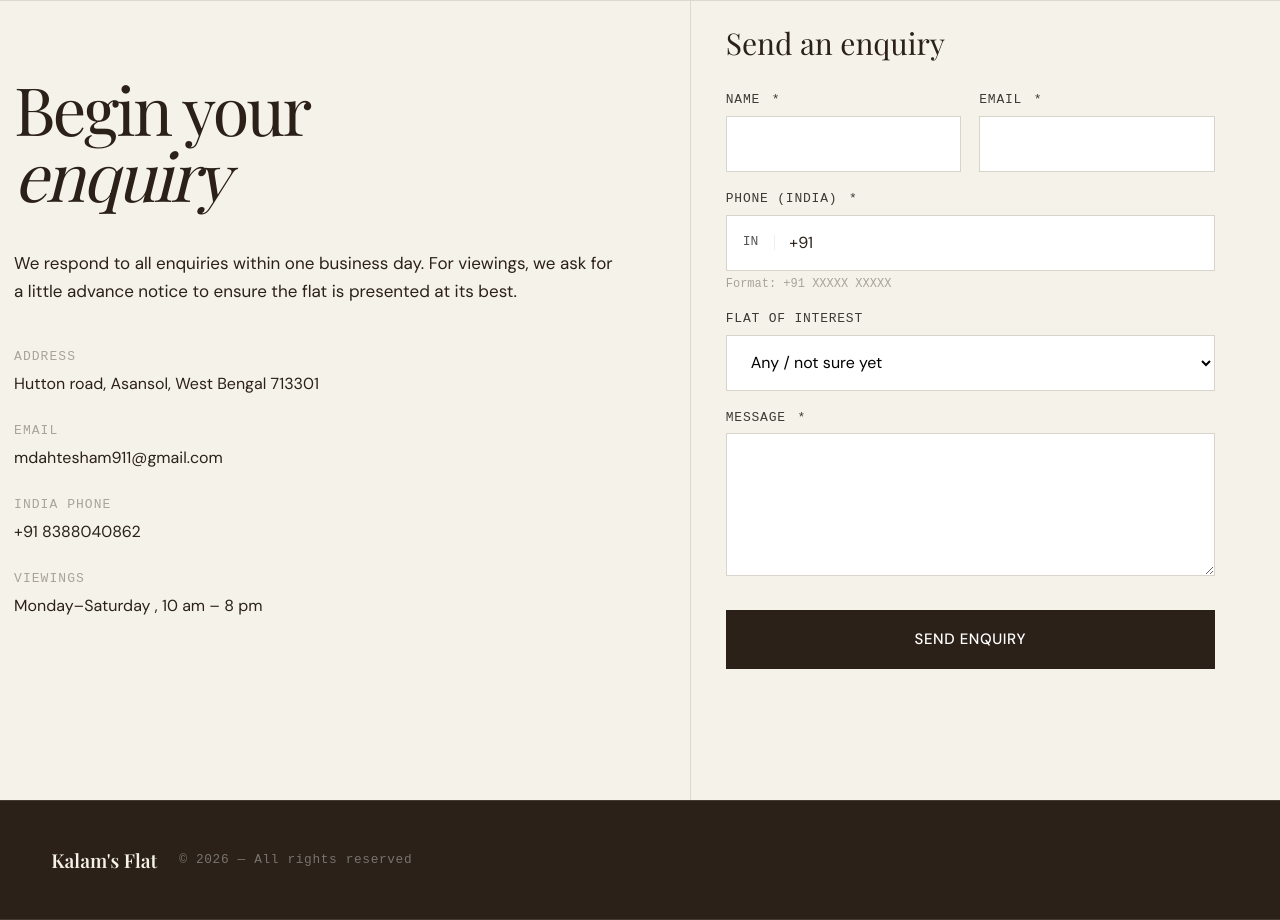
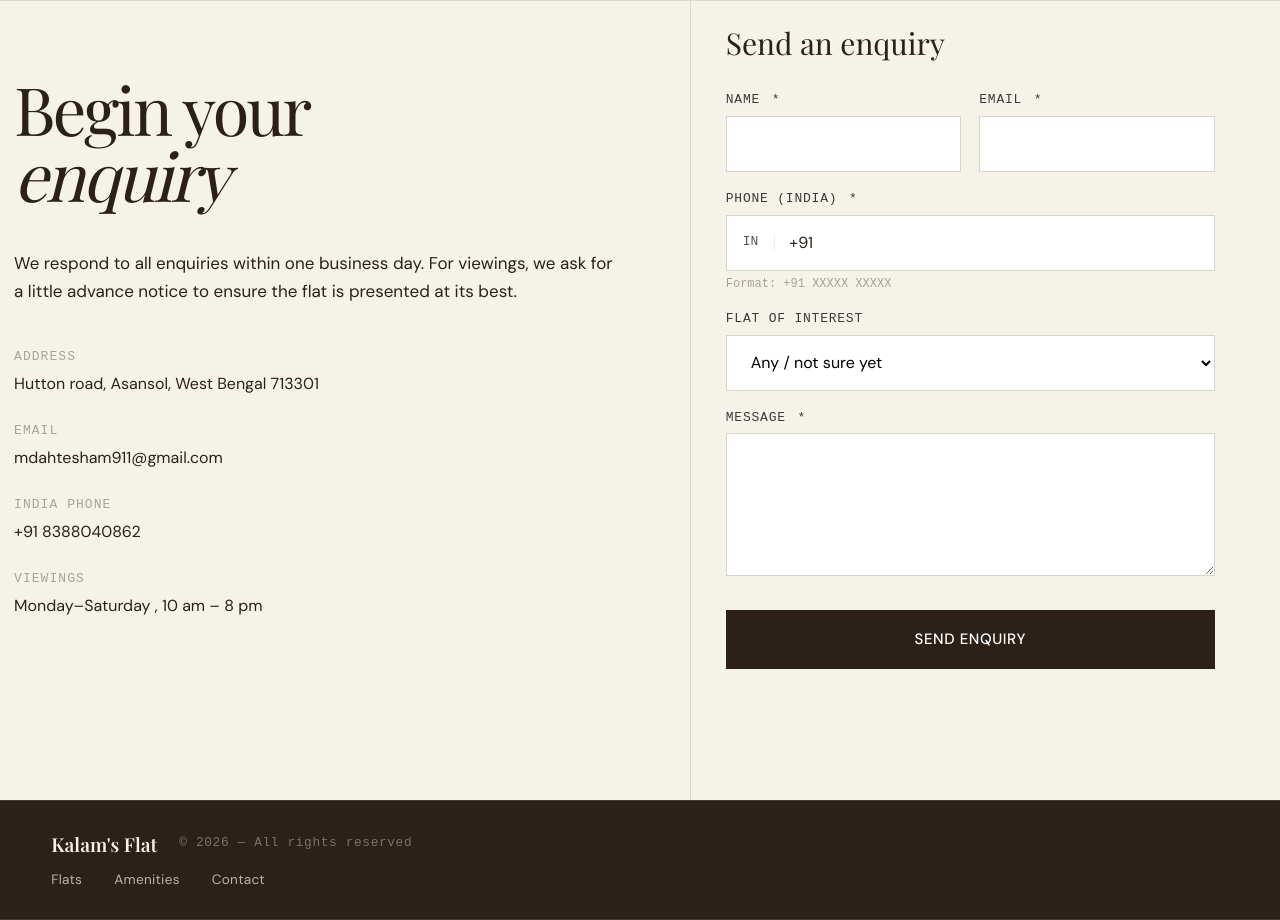
Before and after one commit to Ahtesham911/WEBSITEFORFLAT, a plain HTML site: page index.html in a window 1280 px wide. Shown: the part 4354-5274 px from the top of the page. Drawn offline with nearby package versions, Linux system fonts and the light colour scheme; a web font is replaced by a local one.

Commit message:
Update index.html

```diff
--- a/index.html
+++ b/index.html
@@ -11,7 +11,7 @@
     <link rel="stylesheet" href="amenities-section.css" />
     <link rel="stylesheet" href="contacts.css" />
     <link rel="stylesheet" href="footer.css">
-    <title>Document</title>
+    <title>Kalam's Flat — Asansol, West Bengal</title>
 </head>
 
 <body>
@@ -568,6 +568,12 @@
             <span class="footer-logo">Kalam's Flat</span>
             <span class="copyright">© 2026 — All rights reserved</span>
         </div>
+
+        <ul class="footer-links">
+            <li><a href="#flats">Flats</a></li>
+            <li><a href="#amenities">Amenities</a></li>
+            <li><a href="#contact">Contact</a></li>
+        </ul>
     </footer>
 </body>
 
```
